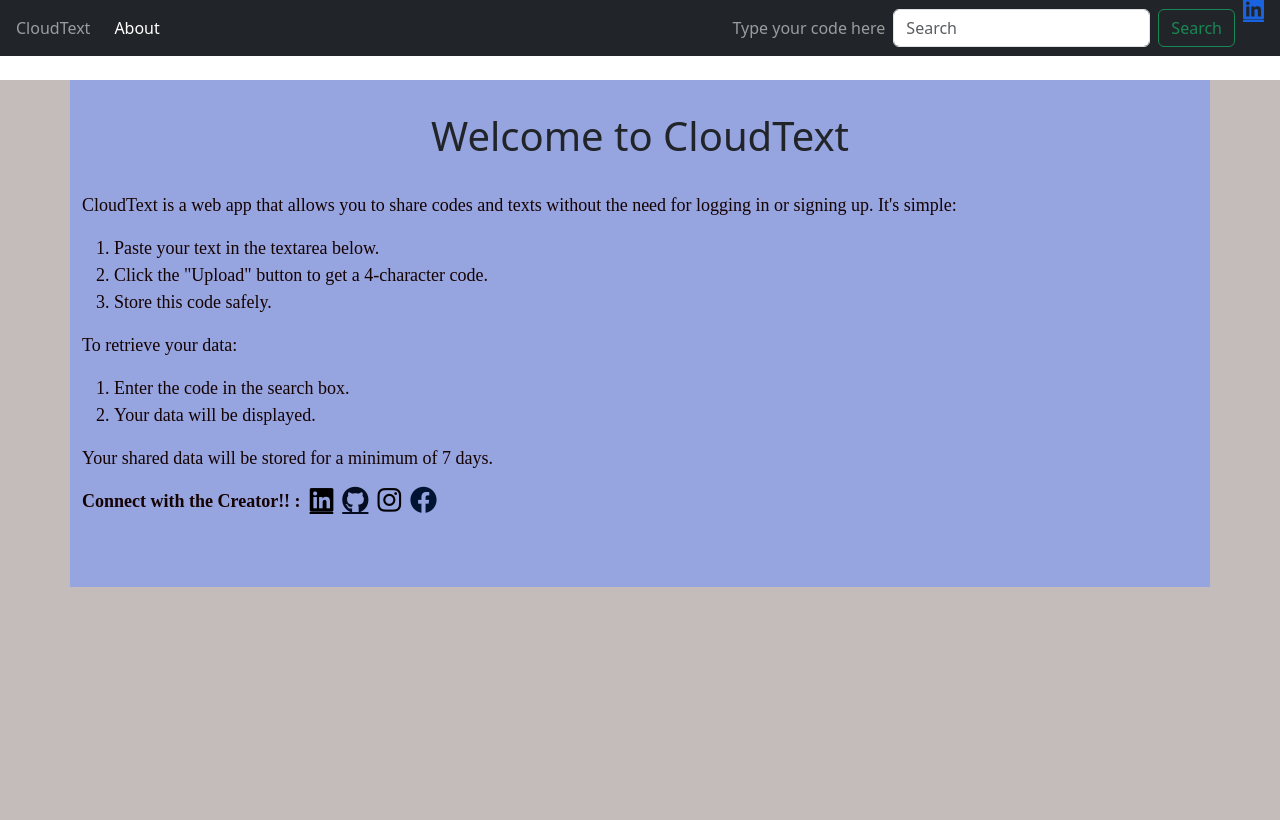
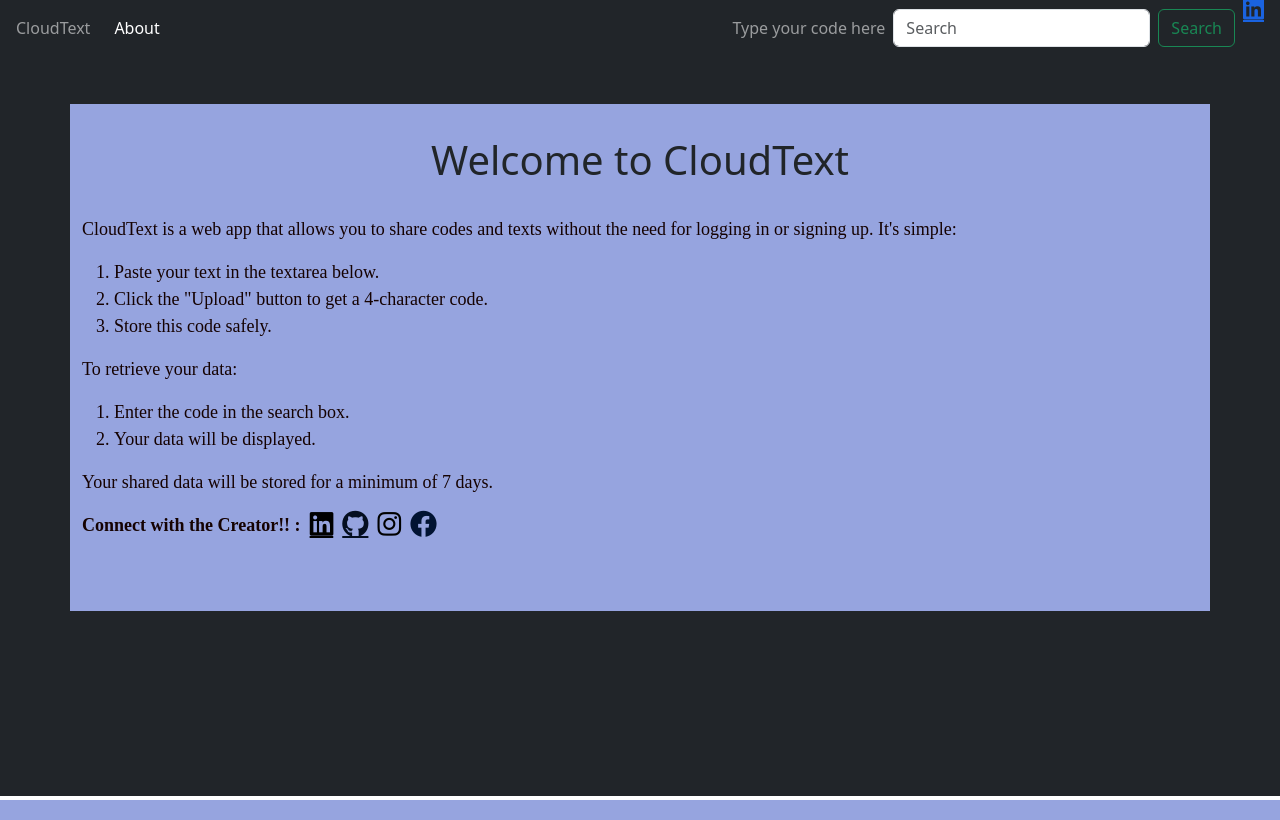
Before and after one commit to Debanjan29/CloudText, a Django app: page /About/ in a window 1280 px wide. Run offline with Django 4.2, Linux system fonts and the light colour scheme; some libraries are stand-ins or nearby versions.

Commit message:
frontend update 5 about

```diff
--- a/ct/templates/About.html
+++ b/ct/templates/About.html
@@ -50,11 +50,12 @@
     line-height: 1.5;
 }
 .cct{
-    background-color: rgb(196, 187, 187);
+    background-color: #212529;
     height:92.5vh;
 }
 </style>
     <div class="cct">
+    <div class="cct2 py-4">
     <div class="container my-4">
         <header>
             <h1>Welcome to CloudText</h1>
@@ -78,6 +79,7 @@
         </section>
 
         </div>
+        </div>
     </div>
 
 
```
